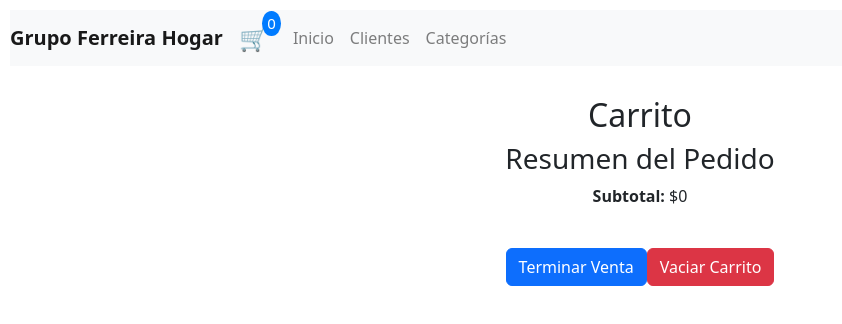
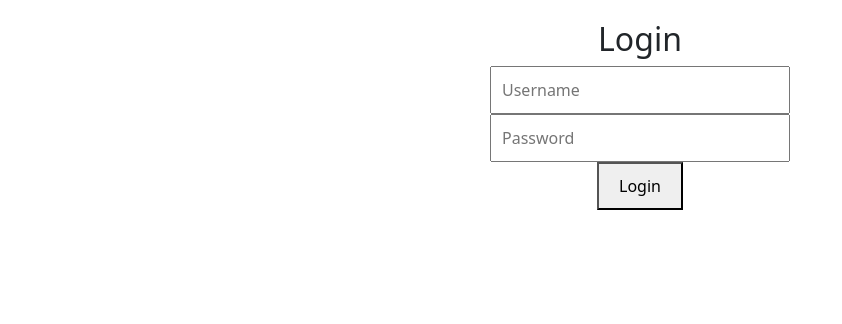
Before and after one commit to Gfabian395/GrupoFerreiraHogarInterno, a React (Vite) app: page /carrito in a window 1280 px wide. Shown: the top 324 px of the page, without its empty margins (0-842 px from the left). Built offline with nearby package versions, Linux system fonts and the light colour scheme.

Commit message:
agregado de usuarios y login

```diff
--- a/package.json
+++ b/package.json
@@ -10,6 +10,9 @@
     "preview": "vite preview"
   },
   "dependencies": {
+    "@emotion/react": "^11.14.0",
+    "@emotion/styled": "^11.14.0",
+    "@mui/material": "^6.4.4",
     "@popperjs/core": "^2.11.8",
     "bootstrap": "^5.3.3",
     "firebase": "^11.3.0",
--- a/src/App.jsx
+++ b/src/App.jsx
@@ -1,4 +1,4 @@
-import React, { useState } from 'react';
+import React, { useState, useEffect } from 'react';
 import { BrowserRouter as Router, Route, Routes } from 'react-router-dom';
 import Nav from './components/nav/Nav';
 import Clientes from './components/clientes/Clientes';
@@ -12,10 +12,19 @@ import Carrito from './components/carrito/Carrito';
 import Ventas from './components/ventas/Ventas';
 import FloatingButton from './components/Flotante/FloatingButton';
 import AddCompra from './components/compras/AddCompra'; // Importa el nuevo componente
+import Login from './components/login/Login'; // Importa el componente de Login
 
 function App() {
   const [carrito, setCarrito] = useState([]);
   const [selectedCategoria, setSelectedCategoria] = useState(null);
+  const [usuario, setUsuario] = useState(JSON.parse(localStorage.getItem('usuario')) || null);
+
+  useEffect(() => {
+    const savedUser = localStorage.getItem('usuario');
+    if (savedUser) {
+      setUsuario(JSON.parse(savedUser));
+    }
+  }, []);
 
   const handleAddToCart = (producto) => {
     setCarrito((prevCarrito) => {
@@ -51,10 +60,23 @@ function App() {
     console.log("Eliminar categoría");
   };
 
+  const handleLogin = (user) => {
+    setUsuario(user);
+  };
+
+  const handleLogout = () => {
+    setUsuario(null);
+    localStorage.removeItem('usuario');
+  };
+
   return (
     <Router>
       <div className="App">
-        <Nav cartItemCount={cartItemCount} />
+        {!usuario ? (
+          <Login onLogin={handleLogin} />
+        ) : (
+          <>
+            <Nav cartItemCount={cartItemCount} onLogout={handleLogout} username={usuario.username} />
             <Routes>
               <Route path="/" element={<Home />} />
               <Route path="/clientes" element={<Clientes />} />
@@ -63,7 +85,7 @@ function App() {
               <Route path="/categorias" element={
                 <>
                   <AgregarCategoria />
-              <Categorias onSelectCategoria={(id) => setSelectedCategoria(id)} />
+                  <Categorias onSelectCategoria={(id) => setSelectedCategoria(id)} role={usuario.role} />
                 </>
               } />
               <Route path="/categorias/:categoriaId/productos" element={
@@ -76,6 +98,8 @@ function App() {
               <Route path="/ventas" element={<Ventas carrito={carrito} onClearCart={handleClearCart} />} />
               <Route path="/add-compra" element={<AddCompra />} /> {/* Nueva ruta para agregar compras */}
             </Routes>
+          </>
+        )}
       </div>
     </Router>
   );
@@ -88,6 +112,3 @@ const Home = () => (
 );
 
 export default App;
-/*
-HASTA ACA FUNCIONA PERFECTO ESTE ES EL ORIGINAL
-*/
--- a/src/components/categorias/Categorias.jsx
+++ b/src/components/categorias/Categorias.jsx
@@ -5,7 +5,7 @@ import { collection, getDocs, deleteDoc, doc } from 'firebase/firestore';
 import './Categorias.css';
 import Load from '../load/Load';
 
-const Categorias = ({ onSelectCategoria }) => {
+const Categorias = ({ onSelectCategoria, currentUser }) => {
   const [categorias, setCategorias] = useState([]);
   const [loading, setLoading] = useState(true);
   const [showPasswordPrompt, setShowPasswordPrompt] = useState(false);
@@ -49,8 +49,13 @@ const Categorias = ({ onSelectCategoria }) => {
   };
 
   const promptDeleteCategoria = (id) => {
-    setShowPasswordPrompt(true);
-    setDeleteId(id);
+    if (currentUser.role === 'Jefe') {
+      setShowPasswordPrompt(true);
+      setDeleteId(id);
+    } else {
+      setAlerta('No tiene permiso para eliminar esta categoría.');
+      setTimeout(() => setAlerta(''), 3000);
+    }
   };
 
   const handleSelectCategoria = (id) => {
@@ -65,14 +70,16 @@ const Categorias = ({ onSelectCategoria }) => {
   return (
     <div className="categorias">
       <h2>Categorías</h2>
-      {alerta && <div className="alert alert-success">{alerta}</div>}
+      {alerta && <div className="alert alert-danger">{alerta}</div>}
       <ul>
         {categorias.map(categoria => (
           <li key={categoria.id} onClick={() => handleSelectCategoria(categoria.id)}>
             <img src={categoria.imagenUrl} alt={categoria.nombre} />
             <div>
               <h3>{categoria.nombre}</h3>
-              <button onClick={(e) => { e.stopPropagation(); promptDeleteCategoria(categoria.id); }}>Eliminar</button>
+              {currentUser.role === 'Jefe' && (
+                <button onClick={(e) => { e.stopPropagation(); promptDeleteCategoria(categoria.id); }}>Eliminar</button>
+              )}
             </div>
           </li>
         ))}
--- /dev/null
+++ b/src/components/login/Login.css
@@ -0,0 +1,33 @@
+.login {
+    display: flex;
+    flex-direction: column;
+    align-items: center;
+    justify-content: center;
+    padding: 20px;
+  }
+
+  h2 {
+    margin-bottom: 20px;
+  }
+
+  input {
+    margin: 10px 0;
+    padding: 10px;
+    width: 100%;
+    max-width: 300px;
+  }
+
+  button {
+    padding: 10px 20px;
+    margin-top: 10px;
+  }
+
+  .alert {
+    margin-top: 10px;
+    padding: 10px;
+    color: white;
+  }
+
+  .alert-danger {
+    background-color: red;
+  }
--- /dev/null
+++ b/src/components/login/Login.jsx
@@ -0,0 +1,58 @@
+import React, { useState } from 'react';
+import './Login.css';
+
+// Simulamos una base de datos de usuarios
+const usuariosDB = [
+  { username: 'vendedor1', password: 'password1' },
+  { username: 'vendedor2', password: 'password2' },
+  { username: 'vendedor3', password: 'password3' },
+  { username: 'vendedor4', password: 'password4' },
+  { username: 'vendedor5', password: 'password5' },
+  { username: 'vendedor6', password: 'password6' },
+  { username: 'vendedor7', password: 'password7' },
+  { username: 'vendedor8', password: 'password8' },
+  { username: 'vendedor9', password: 'password9' },
+  { username: 'vendedor10', password: 'password10' },
+  { username: 'jefe', password: 'passwordJefe' },
+];
+
+const Login = ({ onLogin }) => {
+  const [username, setUsername] = useState('');
+  const [password, setPassword] = useState('');
+  const [alerta, setAlerta] = useState('');
+
+  const handleLogin = () => {
+    const usuario = usuariosDB.find(user => user.username === username && user.password === password);
+
+    if (usuario) {
+      // Guardar la información del usuario en localStorage
+      localStorage.setItem('usuario', JSON.stringify(usuario));
+      onLogin(usuario);
+    } else {
+      setAlerta('Usuario o contraseña incorrectos');
+      setTimeout(() => setAlerta(''), 3000);
+    }
+  };
+
+  return (
+    <div className="login">
+      <h2>Login</h2>
+      {alerta && <div className="alert alert-danger">{alerta}</div>}
+      <input
+        type="text"
+        placeholder="Username"
+        value={username}
+        onChange={(e) => setUsername(e.target.value)}
+      />
+      <input
+        type="password"
+        placeholder="Password"
+        value={password}
+        onChange={(e) => setPassword(e.target.value)}
+      />
+      <button onClick={handleLogin}>Login</button>
+    </div>
+  );
+};
+
+export default Login;
--- a/src/components/nav/Nav.css
+++ b/src/components/nav/Nav.css
@@ -24,7 +24,17 @@
     font-size: 15px;
 }
 
-.bg-light{
+.bg-light {
     margin: 10px;
     padding: 10px;
 }
+
+.navbar-text {
+    display: flex;
+    align-items: center;
+}
+
+.material-icons {
+    cursor: pointer;
+    margin-left: 8px;
+}
--- a/src/components/nav/Nav.jsx
+++ b/src/components/nav/Nav.jsx
@@ -1,8 +1,9 @@
 import React from 'react';
 import './Nav.css';
 import { Link, useLocation } from 'react-router-dom';
+import { Icon } from '@mui/material'; // Importar el componente Icon de Material-UI
 
-const Nav = ({ cartItemCount }) => {
+const Nav = ({ cartItemCount, onLogout, username }) => {
   const location = useLocation();
 
   const handleNavClick = () => {
@@ -30,6 +31,11 @@ const Nav = ({ cartItemCount }) => {
           <Link to="/clientes" className={`nav-item nav-link ${location.pathname === '/clientes' ? 'active' : ''}`} onClick={handleNavClick}>Clientes</Link>
           <Link to="/categorias" className={`nav-item nav-link ${location.pathname === '/categorias' ? 'active' : ''}`} onClick={handleNavClick}>Categorías</Link>
         </div>
+        <div className="navbar-nav ml-auto">
+          <span className="navbar-text">
+            {username} <Icon className="material-icons" onClick={onLogout}>logout</Icon>
+          </span>
+        </div>
       </div>
     </nav>
   );
--- /dev/null
+++ b/src/components/usuarios/Usuarios.css
@@ -0,0 +1,33 @@
+.usuarios {
+    display: flex;
+    flex-direction: column;
+    align-items: center;
+    justify-content: center;
+    padding: 20px;
+  }
+
+  h2 {
+    margin-bottom: 20px;
+  }
+
+  input {
+    margin: 10px 0;
+    padding: 10px;
+    width: 100%;
+    max-width: 300px;
+  }
+
+  button {
+    padding: 10px 20px;
+    margin-top: 10px;
+  }
+
+  .alert {
+    margin-top: 10px;
+    padding: 10px;
+    color: white;
+  }
+
+  .alert-danger {
+    background-color: red;
+  }
```
Also changed, not shown: src/components/usuarios/Usuarios.jsx (added, +56 -0 lines), 1 other file (tests, documents, lock files or other folders). Lines whose indentation alone changed are shown as unchanged.
